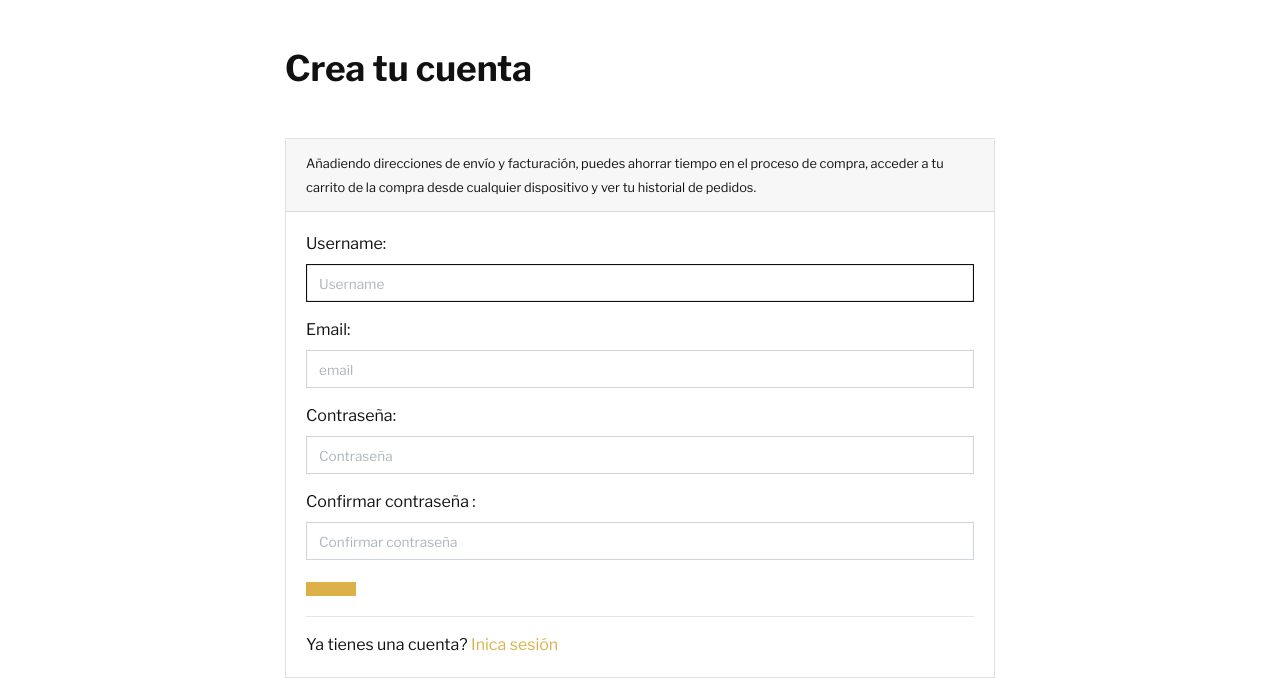
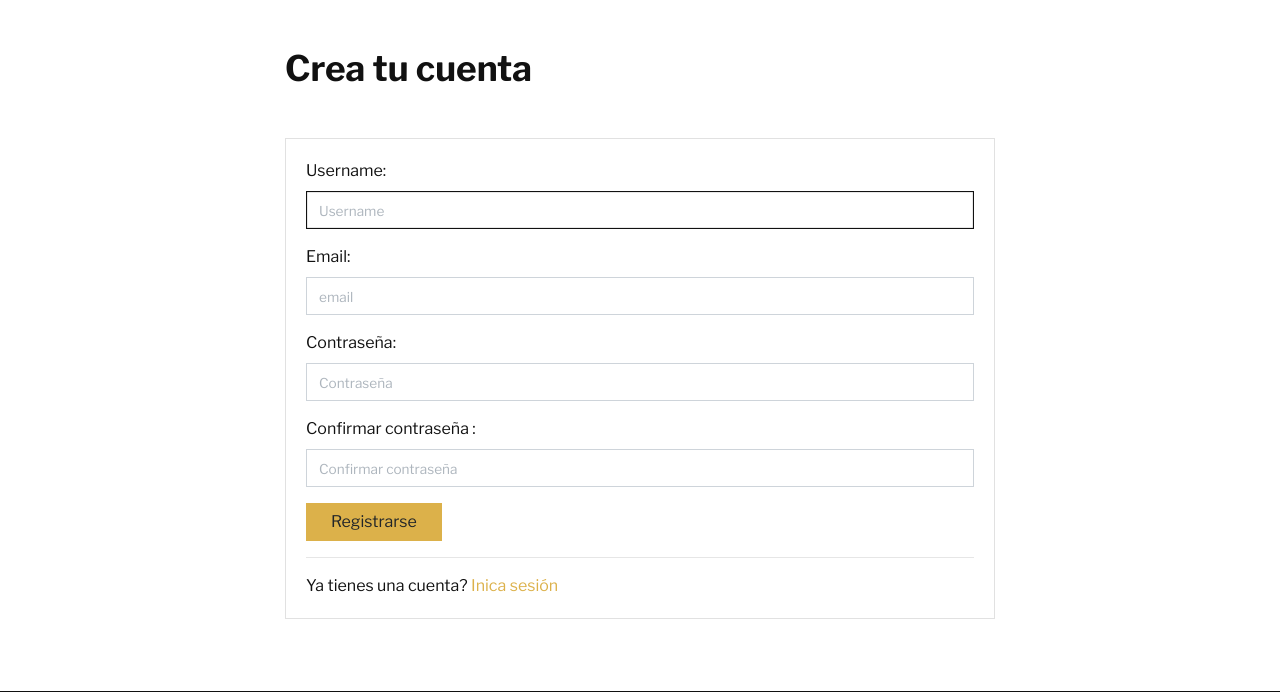
Before and after one commit to andergongora/FunHub, a Django app: page /accounts/register/ in a window 1280 px wide. Shown: the part 71-763 px from the top of the page. Run offline with Django 3.2, Linux system fonts and the light colour scheme; some libraries are stand-ins or nearby versions; some web fonts are replaced.

Commit message:
Solución errores

```diff
--- a/store/views.py
+++ b/store/views.py
@@ -21,7 +21,10 @@ def search(request):
     categories = Category.objects.filter(is_active=True)
     if query:
         products = Product.objects.filter(Q(title__icontains=query) | Q(short_description__icontains=query) | Q(detail_description__icontains=query))
-    favorites = Product.objects.filter(favorites__user=request.user)
+    user = request.user
+    favorites = []
+    if user.is_authenticated:
+        favorites = Product.objects.filter(favorites__user=user)
     context = {'products': products, 'categories':categories, 'favorites': favorites,}
     return render(request, 'store/search.html', context)
 
@@ -41,7 +44,10 @@ def detail(request, slug):
     for categoria in product.category.all():
         related_products += Product.objects.exclude(id=product.id).filter(is_active=True, category__title=categoria.title)
     categories=product.category.all()
-    favorites = Product.objects.filter(favorites__user=request.user)
+    favorites = []
+    user = request.user
+    if user.is_authenticated:
+        favorites = Product.objects.filter(favorites__user=user)
     context = {
         'product': product,
         'related_products': related_products,
@@ -61,8 +67,10 @@ def category_products(request, slug):
     category = get_object_or_404(Category, slug=slug)
     products = Product.objects.filter(is_active=True, category=category)
     categories = Category.objects.filter(is_active=True)
-    favorites = Product.objects.filter(favorites__user=request.user)
-
+    favorites = []
+    user = request.user
+    if user.is_authenticated:
+        favorites = Product.objects.filter(favorites__user=user)
     context = {
         'category': category,
         'products': products,
--- a/templates/account/register.html
+++ b/templates/account/register.html
@@ -10,11 +10,7 @@
 
 
         <div class="card mb-4" id="forms">
-          <div class="card-header">
-            <small>
-            Añadiendo direcciones de envío y facturación, puedes ahorrar tiempo en el proceso de compra, acceder a tu carrito de la compra desde cualquier dispositivo y ver tu historial de pedidos.
-            </small>
-          </div>
+
           <div class="card-body">
 
             {% include 'partials/_messages.html' %}
@@ -30,7 +26,7 @@
                         <small class="text-danger">{{fm.errors|striptags}}</small>
                     </div>
                 {% endfor %}
-                <button class="btn btn-primary" type="submit"></button>
+                <button class="btn btn-primary" type="submit">Registrarse</button>
               </fieldset>
 
               {% if form.non_field_errors %}
```
